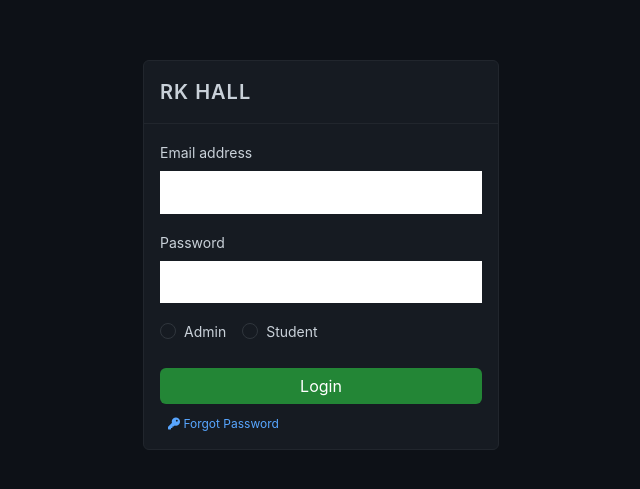
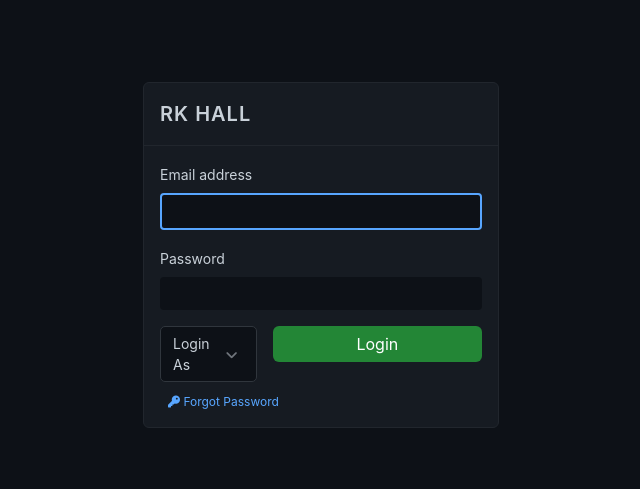
Before and after one commit to sdeep38/roomAllocationSystem, a React (Create React App) app: page /login in a window 1280 px wide. Shown: the part 125-614 px from the top of the page, without its empty margins (319-959 px from the left). Built offline with nearby package versions, Linux system fonts and the light colour scheme.

Commit message:
added form validation, handled current user status

```diff
--- a/src/pages/Login.jsx
+++ b/src/pages/Login.jsx
@@ -1,7 +1,10 @@
 import React, { useContext, useEffect, useState } from 'react'
 import { Link, useNavigate } from 'react-router-dom'
+import FormError from '../components/FormError'
+import SelectDropdown from '../components/SelectDropdown'
 import { AuthContext } from '../context/authContext'
 import '../styles/Login.css'
+
 
 export default function Login() {
 
@@ -11,6 +14,7 @@ export default function Login() {
     user_type: "",
   })
 
+  const { currentUser } = useContext(AuthContext)
 
   const [err, setError] = useState(null)
 
@@ -22,21 +26,39 @@ export default function Login() {
     setInputs(prev => ({ ...prev, [e.target.name]: e.target.value }))
   }
 
-  const handleSubmit = async (e) => {
-    e.preventDefault()
+  const handleSubmit = async () => {
     try {
       await login(inputs)
-      navigate('/dashboard')
+      if(currentUser.isuserloggedin) navigate('/dashboard')
     }
     catch (err) {
-      if (err.response.status === 500) {
-        setError("Server failed to respond")
-
-      } else {
-        setError(err.response.data)
-      }
+      setError(err.response.data)
     }
   }
+
+  const validateForm = (e) => {
+    e.preventDefault()
+
+    //valid user type
+    if (!inputs.user_type) {
+      setError("Required Field 'Login As' ")
+    }
+    else{
+      console.log(inputs);
+      handleSubmit()
+    }
+  }
+
+  const userRoleOptions = [
+    {
+      label: "Student",
+      value: "student",
+    },
+    {
+      label: "Admin",
+      value: "admin",
+    }
+  ]
 
 
 
@@ -46,12 +68,7 @@ export default function Login() {
       <div className="container">
         <div className="row">
           <div className="col-md-4 col-lg-4 col-sm-12 offset-md-4">
-            {err && <div className="alert alert-danger d-flex align-items-center alert-dismissible fade show" role="alert">
-              <div>
-                {err}
-              </div>
-              <span className="fa fa-xmark btn-close" type="button" data-bs-dismiss="alert" aria-label="Close"></span>
-            </div>}
+            {err && <FormError value={err.message} status='danger' />}
 
             <div className="form-section">
 
@@ -65,20 +82,17 @@ export default function Login() {
               <div className="userform">
                 <form className="row g-3" id="reg-form" action='#' method='post'>
                   {/* <h3 className="h3 mb-2">User Login</h3> */}
-
-
-
                   <div className="col-12">
                     <label htmlFor="inputUsername" className="form-label">Email address</label>
-                    <input type="email" className="form-input" id="inputUsername" name='username' onChange={handleChange} autoCapitalize='off' autoCorrect='off' autoComplete='off'/>
+                    <input type="email" className="form-control login-box-input" id="inputUsername" name='username' onChange={handleChange} autoCapitalize='off' autoCorrect='off' autoComplete='off' autoFocus/>
                   </div>
                   <div className="col-12">
                     <label htmlFor="inputPassword" className="form-label">Password</label>
-                    <input type="password" className="form-input" id="inputPassword" name='password' aria-describedby="keyHelp" onChange={handleChange} />
+                    <input type="password" className="form-control login-box-input" id="inputPassword" name='password' aria-describedby="keyHelp" onChange={handleChange} />
 
                   </div>
 
-                  <div className="col-12">
+                  {/* <div className="col-12">
                     <div className="form-check form-check-inline">
                       <input className="form-check-input" type="radio" name="user_type" id="inlineRadio1" value="admin" onChange={handleChange} />
                       <label className="form-check-label" htmlFor="inlineRadio1">Admin</label>
@@ -87,14 +101,20 @@ export default function Login() {
                       <input className="form-check-input" type="radio" name="user_type" id="inlineRadio2" value="student" onChange={handleChange} />
                       <label className="form-check-label" htmlFor="inlineRadio2">Student</label>
                     </div>
+                  </div> */}
+
+
+
+                  <div className="col-lg-4">
+                  <SelectDropdown placeHolder="Login As" name = 'user_type' Options={userRoleOptions} isMulti={false} isSearchable={false} onChange = {(value) => setInputs(prev => ({...prev, user_type : value }))}/>
+
+                  </div>
+                  <div className="col-lg-8">
+                    {/* <a href="#" className="reg-btn">New User</a> */}
+                    <button type="submit" id="login-btn" className="btn" onClick={validateForm}>Login</button>
                   </div>
 
-                  <div className="col-12">
-                    {/* <a href="#" className="reg-btn">New User</a> */}
-                    <button type="submit" id="login-btn" className="btn" onClick={handleSubmit}>Login</button>
-                  </div>
-
-                  <div id="keyHelp" className="form-text"><Link className="fpass" to={'/'}>
+                  <div id="keyHelp" className="form-text"><Link className="fpass" to={'/fpass'}>
                     <span className="fa fa-key"></span> Forgot Password</Link></div>
                 </form>
 
```
